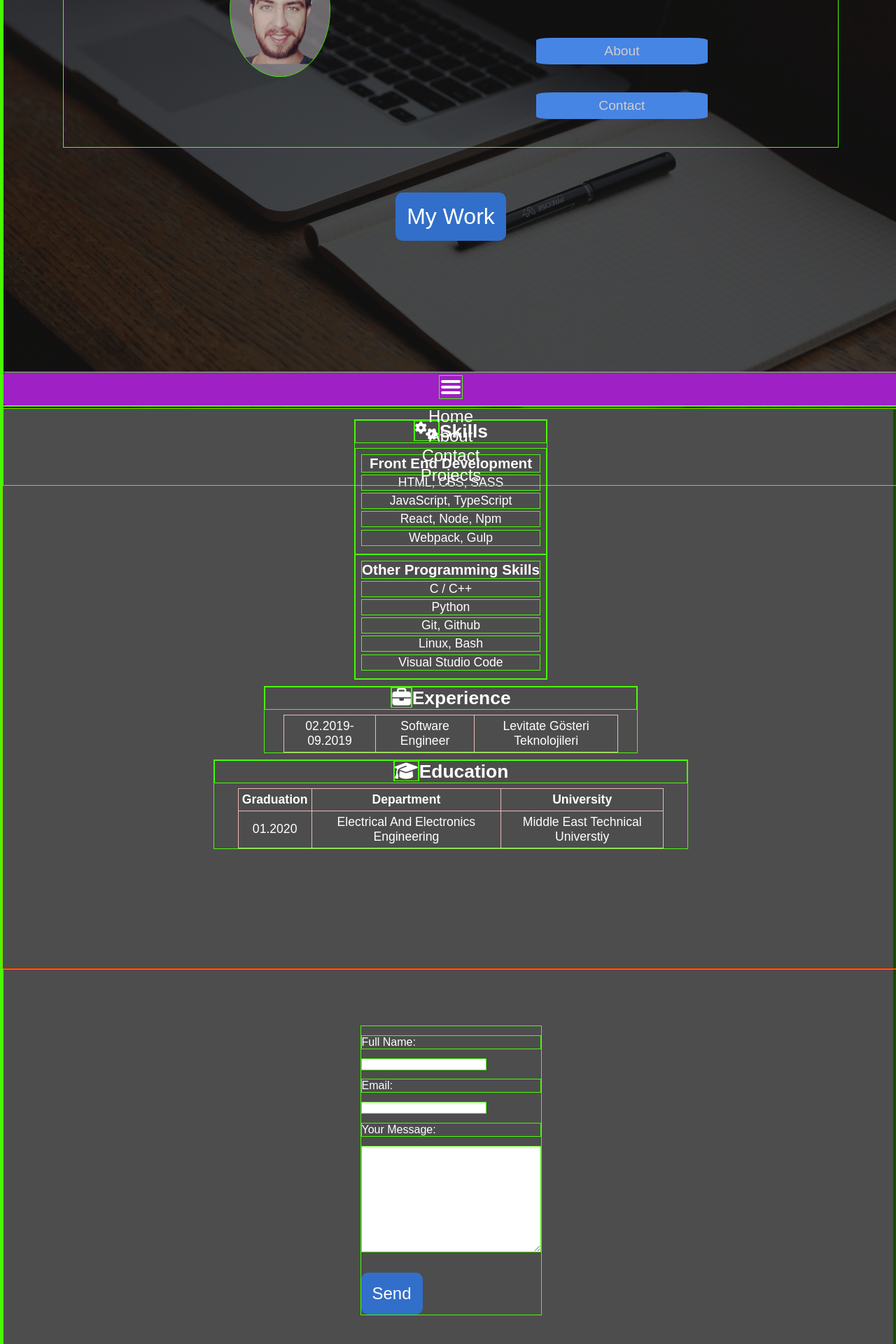
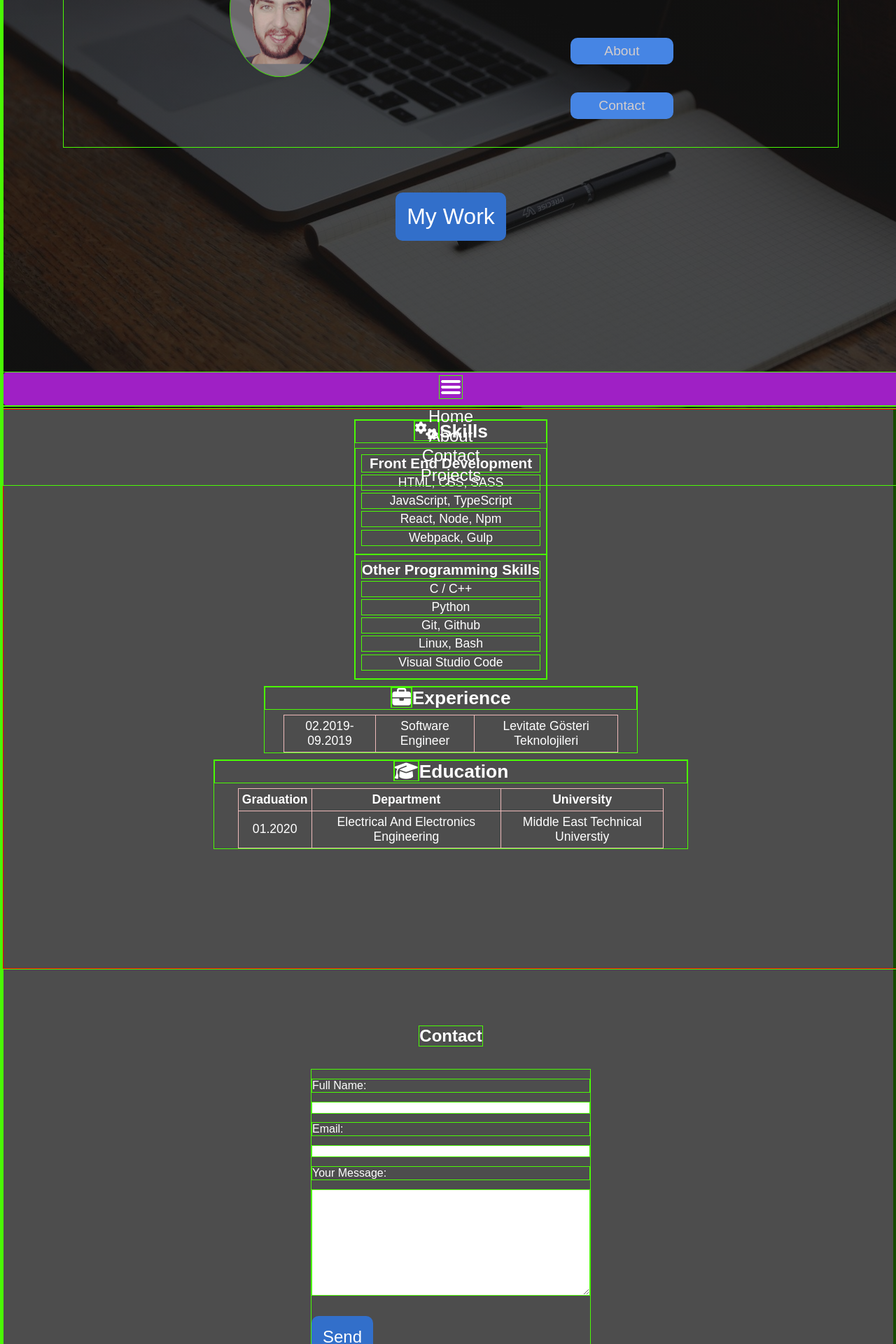
Before and after one commit to cmlttnts/cmlttnts.github.io, a React (Create React App) app: page / in a window 1280 px wide. Shown: the part 220-2140 px from the top of the page at 70% size. Built offline with nearby package versions, Linux system fonts and the light colour scheme.

Commit message:
contact form width, secondary buttons border radius

```diff
--- a/src/Components/Contact/Contact.scss
+++ b/src/Components/Contact/Contact.scss
@@ -16,12 +16,21 @@
   //Margin, Padding
   padding-top: 5rem;
   //Transition, Animation
+  h2 {
+    margin-bottom: 2rem;
+  }
+  form {
+    width: 80%;
+    max-width: 400px;
+  }
+
   label,
   input,
   textarea {
     display: block;
     margin-top: 0.8rem;
     margin-bottom: 0.8rem;
+    width: 100%;
   }
 }
 
--- a/src/Components/Contact/Contact.tsx
+++ b/src/Components/Contact/Contact.tsx
@@ -20,6 +20,7 @@ const Contact = (/* { prop1, prop2 }: PropType */): JSX.Element => {
 
   return (
     <div className="Contact" id="contact">
+      <h2>Contact</h2>
       <form className="contact-form" onSubmit={handleSubmit}>
         <label htmlFor="fullname">Full Name: </label>
         <input type="text" name="fullname" id="fullname" />
--- a/src/Components/Home/Home.scss
+++ b/src/Components/Home/Home.scss
@@ -94,10 +94,11 @@
   padding: 0.5rem;
   margin: 0.5rem;
   margin-top: 2rem;
-  border-radius: 10%;
+  border-radius: 10px;
   @include main.tablet {
-    width: 50%;
+    width: 30%;
     justify-self: center;
+    border-radius: 10px;
   }
 }
 
```
